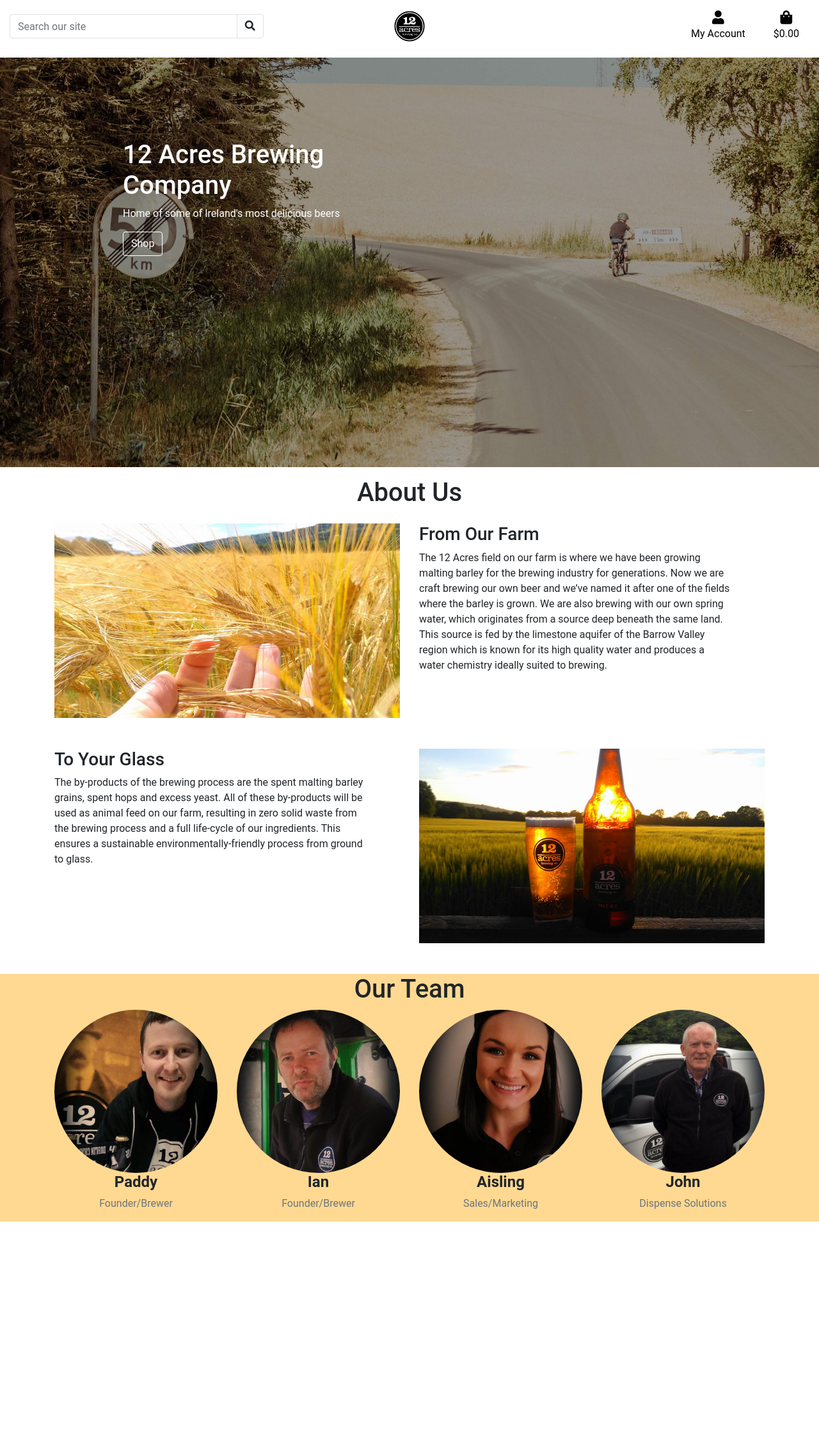
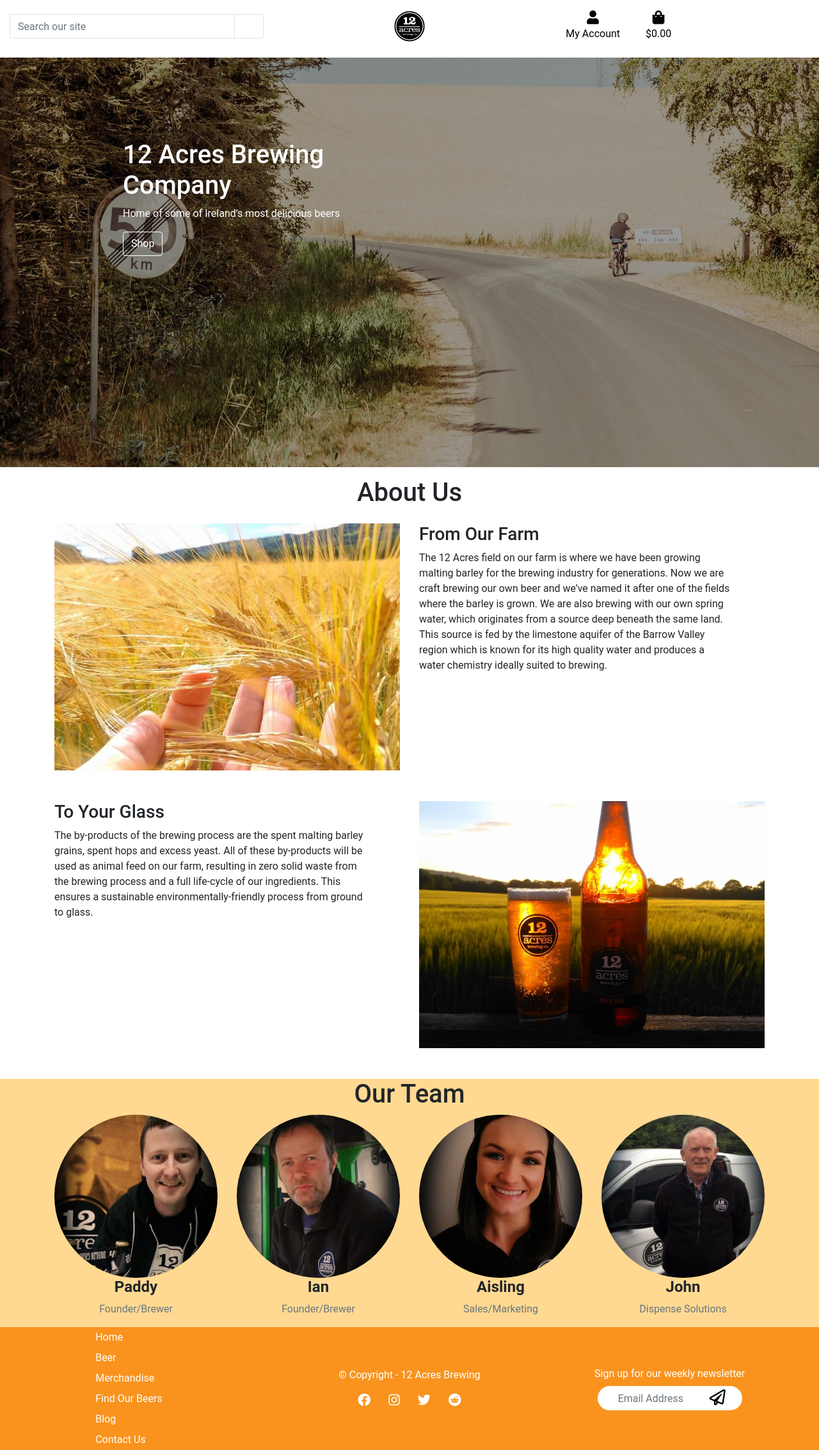
Before and after one commit to farrelleoin93/12-acres-beer, a Django app: page / in a window 1280 px wide. Shown: the whole page at 64% size. Before the commit the page ends 1909 px from the top, so only its background shows below. Run offline with Django 3.2, Linux system fonts and the light colour scheme; some libraries are stand-ins or nearby versions.

Commit message:
Added footer to base.html

```diff
--- a/static/css/base.css
+++ b/static/css/base.css
@@ -10,8 +10,19 @@ body {
     justify-content: center;
 }
 
+.flex-col-center {
+    display: flex;
+    flex-direction: column;
+    align-items: center;
+    justify-content: center;
+}
+
 .light-orange-background {
     background-color: rgb(255 182 45 / 52%);
+}
+
+.dark-orange-background {
+    background-color: #f9931e;
 }
 
 .text-black {
@@ -66,3 +77,79 @@ body {
     border-radius: 50%;
     width: 100%;
 }
+
+/* Footer */
+
+footer {
+    height: auto;
+    margin-bottom: 0;
+}
+
+.footer {
+    margin-bottom: 0;
+}
+
+.footer-items {
+    display: flex;
+    align-items: center;
+    flex-direction: column;
+}
+
+.footer-items i {
+    font-size: 25px;
+}
+
+.footer-items form {
+    display: flex;
+    width: 60%;
+    background-color: #fff;
+    border-radius: 20px;
+    padding: 0 20px;
+    margin-bottom: 10px;
+}
+
+.footer-items button {
+    border: none;
+    background-color: #fff;
+    border-radius: 20px;
+    padding-left: 20px;
+    cursor: pointer;
+}
+
+footer .row {
+    margin-left: 15px;
+    margin-right: 15px;
+}
+
+.icon {
+    color: #fff;
+    font-size: 20px;
+}
+
+.social-links {
+    display: flex;
+    flex-direction: column;
+    align-items: center;
+}
+
+footer li {
+    margin-top: 10px;
+    margin-bottom: 10px;
+}
+
+footer a {
+    color: #fff;
+    margin: 10px;
+    text-align: center;
+}
+
+footer p {
+    margin-top: 10px;
+    margin-bottom: 7px;
+    color: #fff;
+}
+
+ul.list-inline {
+    margin: 0;
+    display: flex;
+}
--- a/templates/base.html
+++ b/templates/base.html
@@ -116,6 +116,60 @@
     {% block content %}
     {% endblock %}
 
+    <!-- Footer -->
+    <footer class="container-fluid dark-orange-background">
+        <div class="row footer">
+            <div class="col-12 col-md-4">
+                <ul class="list-unstyled mb-0 flex-col-center">
+                    <li class="m-1 w-50">
+                      <a href="#!" class="text-white">Home</a>
+                    </li>
+                    <li class="m-1 w-50">
+                      <a href="#!" class="text-white">Beer</a>
+                    </li>
+                    <li class="m-1 w-50">
+                      <a href="#!" class="text-white">Merchandise</a>
+                    </li>
+                    <li class="m-1 w-50">
+                      <a href="#!" class="text-white">Find Our Beers</a>
+                    </li>
+                    <li class="m-1 w-50">
+                        <a href="#!" class="text-white">Blog</a>
+                      </li>
+                    <li class="m-1 w-50">
+                        <a href="#!" class="text-white">Contact Us</a>
+                      </li>
+                  </ul>
+            </div>
+            <!-- Social media links -->
+            <div class="col-12 col-md-4 flex-col-center">
+                <p class="footer-items">© Copyright - 12 Acres Brewing</p>
+                <ul class="list-inline">
+                    <li class="list-inline-item">
+                        <a href="https://www.facebook.com" target="_blank"><i class="fab fa-facebook aria-hidden icon"></i> <span class="sr-only">Facebook</span></a>
+                    </li>
+                    <li class="list-inline-item">
+                        <a href="https://www.instagram.com" target="_blank"><i class="fab fa-instagram aria-hidden icon"></i> <span class="sr-only">Instagram</span></a>
+                    </li>
+                    <li class="list-inline-item">
+                        <a href="https://twitter.com" target="_blank"><i class="fab fa-twitter aria-hidden icon"></i> <span class="sr-only">Twitter</span></a>
+                    </li>
+                    <li class="list-inline-item">
+                        <a href="https://www.reddit.com" target="_blank"><i class="fab fa-reddit aria-hidden icon"></i> <span class="sr-only">Reddit</span></a>
+                    </li>
+                </ul>
+            </div>
+            <!-- Newsletter sign up -->
+            <div class="col-12 col-md-4 footer-items flex-col-center">
+                <p>Sign up for our weekly newsletter</p>
+                <form id="contactForm" onsubmit="return sendMail(this);">
+                    <input type="email" name="email" id="emailaddress" placeholder="Email Address" class="form-control border-0" required />
+                    <button type="submit" id="send-button" aria-label="send button"><i class="far fa-paper-plane"></i></button>
+                </form>
+            </div>
+        </div>
+    </footer>
+
     {% block postloadjs %}
     {% endblock %}
 
```
Also changed, not shown: media/barley.jpg, media/bottle-field.jpg.
